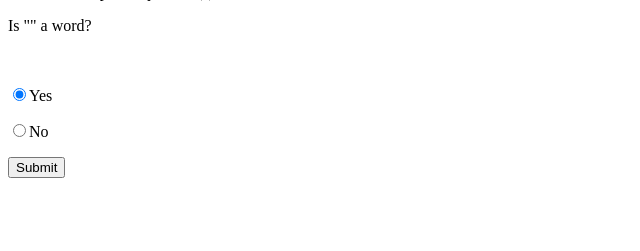
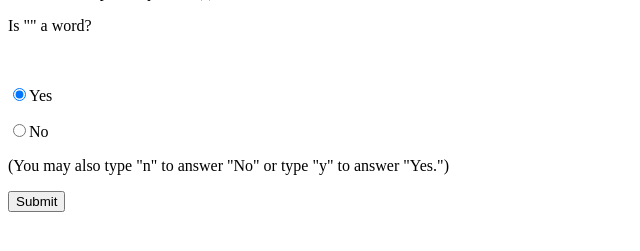
Before and after one commit to SystemicError/language_site, a Django app: template assessment/templates/assessment/vocab.html in a window 1280 px wide. Shown: the part 83-334 px from the top of the page, without its empty margins (0-640 px from the left). Run offline with Django 3.2, Linux system fonts and the light colour scheme; the template is opened without the code that fills it, so the values that code supplies are empty.

Commit message:
Added a small tip on keyboard usage to vocab.html template.

```diff
--- a/assessment/templates/assessment/vocab.html
+++ b/assessment/templates/assessment/vocab.html
@@ -31,6 +31,7 @@ function yn_press(e)
        	<p><input type="radio" accesskey="y" name="is_word" value="yes" checked>Yes</p>
        	<p><input type="radio" accesskey="n" name="is_word" value="no">No</p>
        	</p>
+	<p>(You may also type "n" to answer "No" or type "y" to answer "Yes.")</p>
        	<p class="submit"><input type="submit" name="commit" value="Submit"></p>
      	</form>
 	</div>
```
